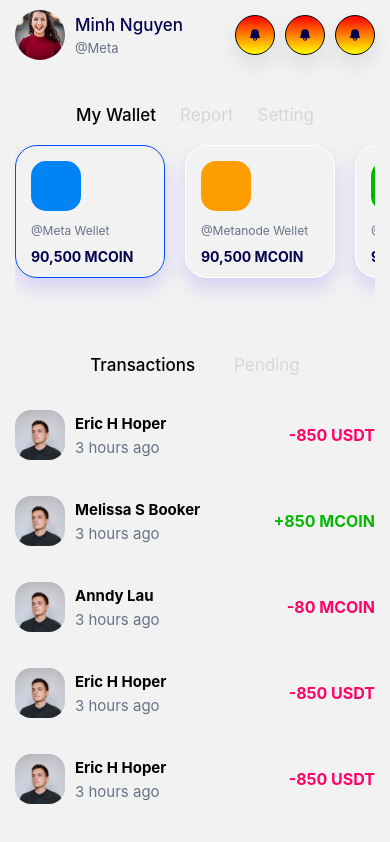
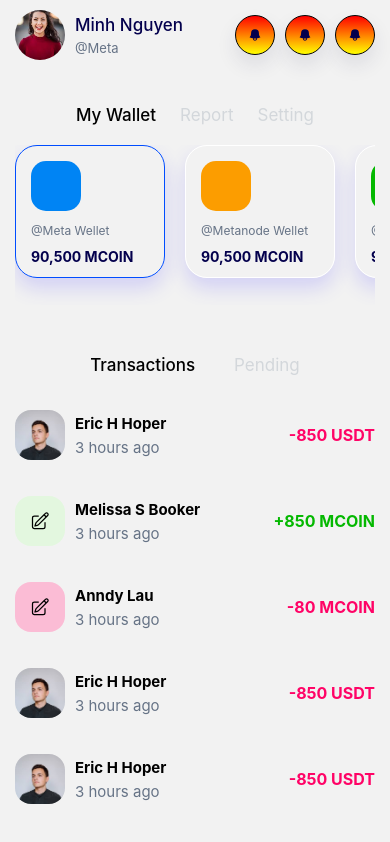
Before and after one commit to NguyenThiTuyetBang/Be-earning, a React Native app: screen /Home in a window 390 px wide. Built offline with nearby package versions, Linux system fonts and the light colour scheme.

Commit message:
Finish list user

```diff
--- a/components/Transaction/Transaction.js
+++ b/components/Transaction/Transaction.js
@@ -2,6 +2,7 @@ import styles from "./styles.js";
 import { Text, View, Animated, Image } from "react-native";
 import { FlatList, TouchableOpacity } from "react-native-gesture-handler";
 import images from "../../constants/images";
+import Svg, { Path } from "react-native-svg";
 
 const Transaction = () => {
   const listUser = [
@@ -11,6 +12,7 @@ const Transaction = () => {
       timer: "3 hours ago",
       nft: "-850 USDT",
       status: "decrease",
+      color: null,
     },
     {
       id: 2,
@@ -18,6 +20,7 @@ const Transaction = () => {
       timer: "3 hours ago",
       nft: "+850 MCOIN",
       status: "increase",
+      color: "#E3F7DF",
     },
     {
       id: 3,
@@ -25,6 +28,7 @@ const Transaction = () => {
       timer: "3 hours ago",
       nft: "-80 MCOIN",
       status: "decrease",
+      color: "#FBBCD5",
     },
     {
       id: 4,
@@ -32,6 +36,7 @@ const Transaction = () => {
       timer: "3 hours ago",
       nft: "-850 USDT",
       status: "decrease",
+      color: null,
     },
     {
       id: 5,
@@ -39,6 +44,7 @@ const Transaction = () => {
       timer: "3 hours ago",
       nft: "-850 USDT",
       status: "decrease",
+      color: null,
     },
   ];
 
@@ -67,6 +73,37 @@ const Transaction = () => {
               flexDirection: "row",
             }}
           >
+            {item.color !== null ? (
+              <View
+                style={{
+                  height: 50,
+                  width: 50,
+                  backgroundColor: item.color,
+                  borderRadius: 16,
+                  justifyContent: "center",
+                  alignItems: "center",
+                }}
+              >
+                <Svg
+                  xmlns="http://www.w3.org/2000/svg"
+                  fill="none"
+                  viewBox="0 0 24 24"
+                  stroke-width="1.5"
+                  stroke="currentColor"
+                  class="w-2 h-2"
+                  style={{
+                    height: 20,
+                    width: 20,
+                  }}
+                >
+                  <Path
+                    stroke-linecap="round"
+                    stroke-linejoin="round"
+                    d="M16.862 4.487l1.687-1.688a1.875 1.875 0 112.652 2.652L10.582 16.07a4.5 4.5 0 01-1.897 1.13L6 18l.8-2.685a4.5 4.5 0 011.13-1.897l8.932-8.931zm0 0L19.5 7.125M18 14v4.75A2.25 2.25 0 0115.75 21H5.25A2.25 2.25 0 013 18.75V8.25A2.25 2.25 0 015.25 6H10"
+                  />
+                </Svg>
+              </View>
+            ) : (
               <Image
                 style={{
                   height: 50,
@@ -75,6 +112,7 @@ const Transaction = () => {
                 }}
                 source={images.avatar_2}
               />
+            )}
             <View
               style={{
                 marginLeft: 10,
--- a/package.json
+++ b/package.json
@@ -18,7 +18,7 @@
     "react": "18.0.0",
     "react-native": "0.69.6",
     "react-native-heroicons": "^3.2.0",
-    "react-native-svg": "12.3.0"
+    "react-native-svg": "^12.3.0"
   },
   "devDependencies": {
     "@babel/core": "^7.12.9",
```
Also changed, not shown: 2 other files (tests, documents, lock files or other folders). Lines whose indentation alone changed are shown as unchanged.
